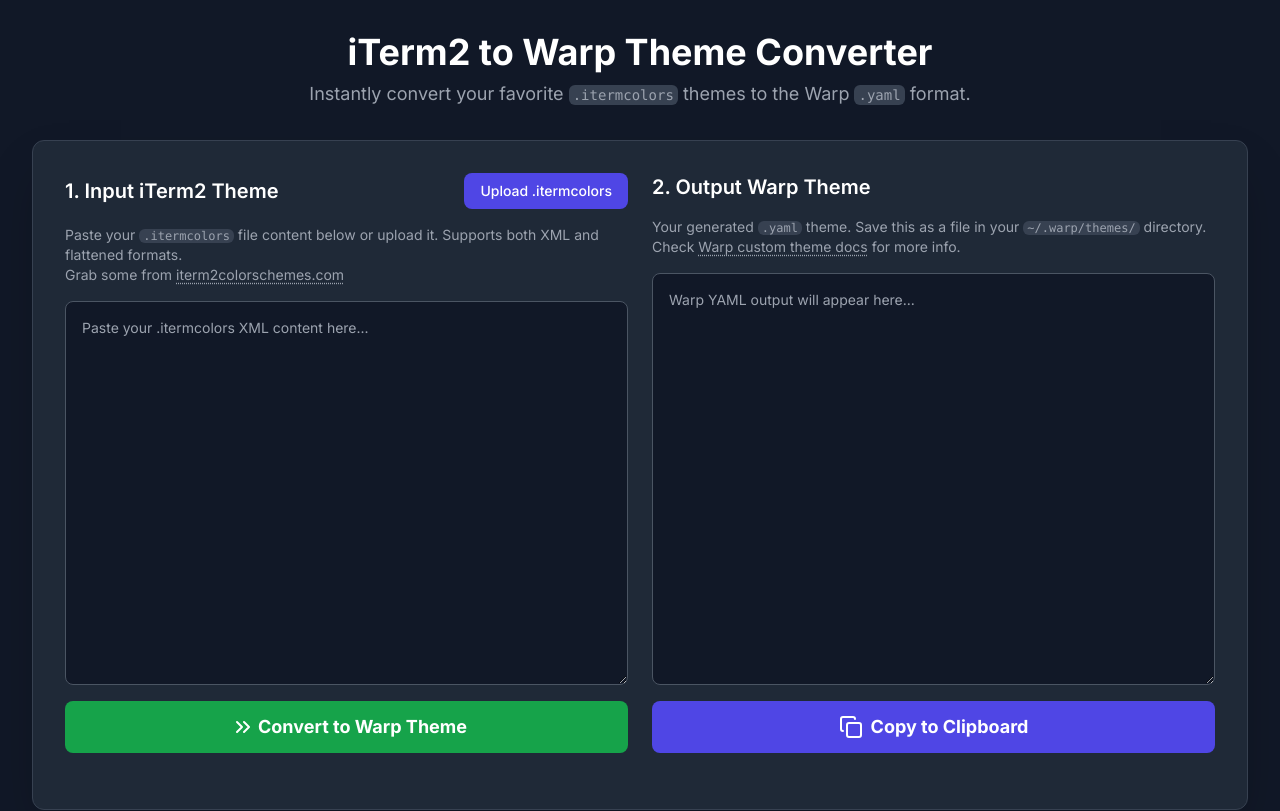
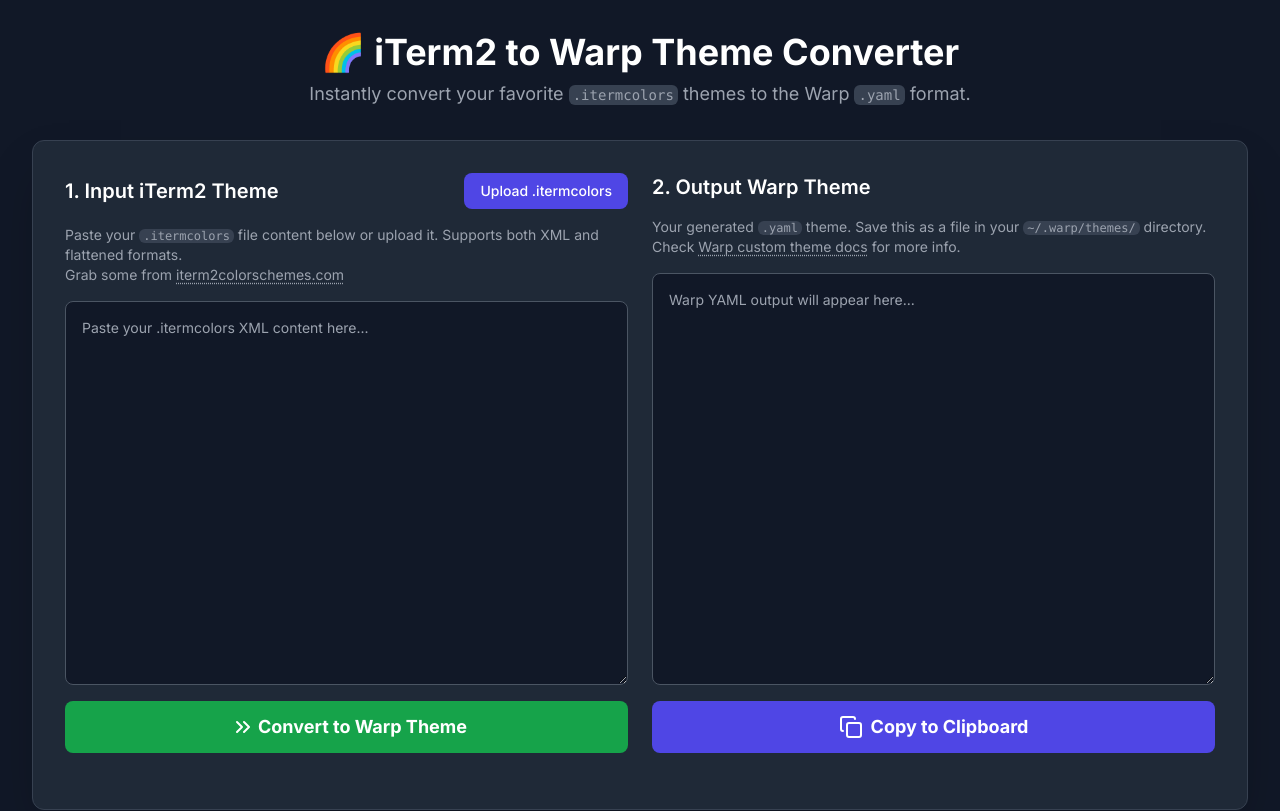
Before and after one commit to basicsharp/iterm2-to-warp-theme-converter, a plain HTML site: page index.html in a window 1280 px wide. Shown: the top 811 px of the page. Drawn offline with nearby package versions, Linux system fonts and the light colour scheme.

Commit message:
feat: add emoji to h1

```diff
--- a/index.html
+++ b/index.html
@@ -41,7 +41,7 @@
     <main class="flex-grow container mx-auto p-4 sm:p-6 lg:p-8">
         <!-- Header Section -->
         <div class="text-center mb-8">
-            <h1 class="text-4xl font-bold text-white">iTerm2 to Warp Theme Converter</h1>
+            <h1 class="text-4xl font-bold text-white">🌈 iTerm2 to Warp Theme Converter</h1>
             <p class="mt-2 text-lg text-gray-400">Instantly convert your favorite <code
                     class="bg-gray-700 text-sm rounded-md px-1 py-0.5">.itermcolors</code> themes to the Warp <code
                     class="bg-gray-700 text-sm rounded-md px-1 py-0.5">.yaml</code> format.</p>
```
